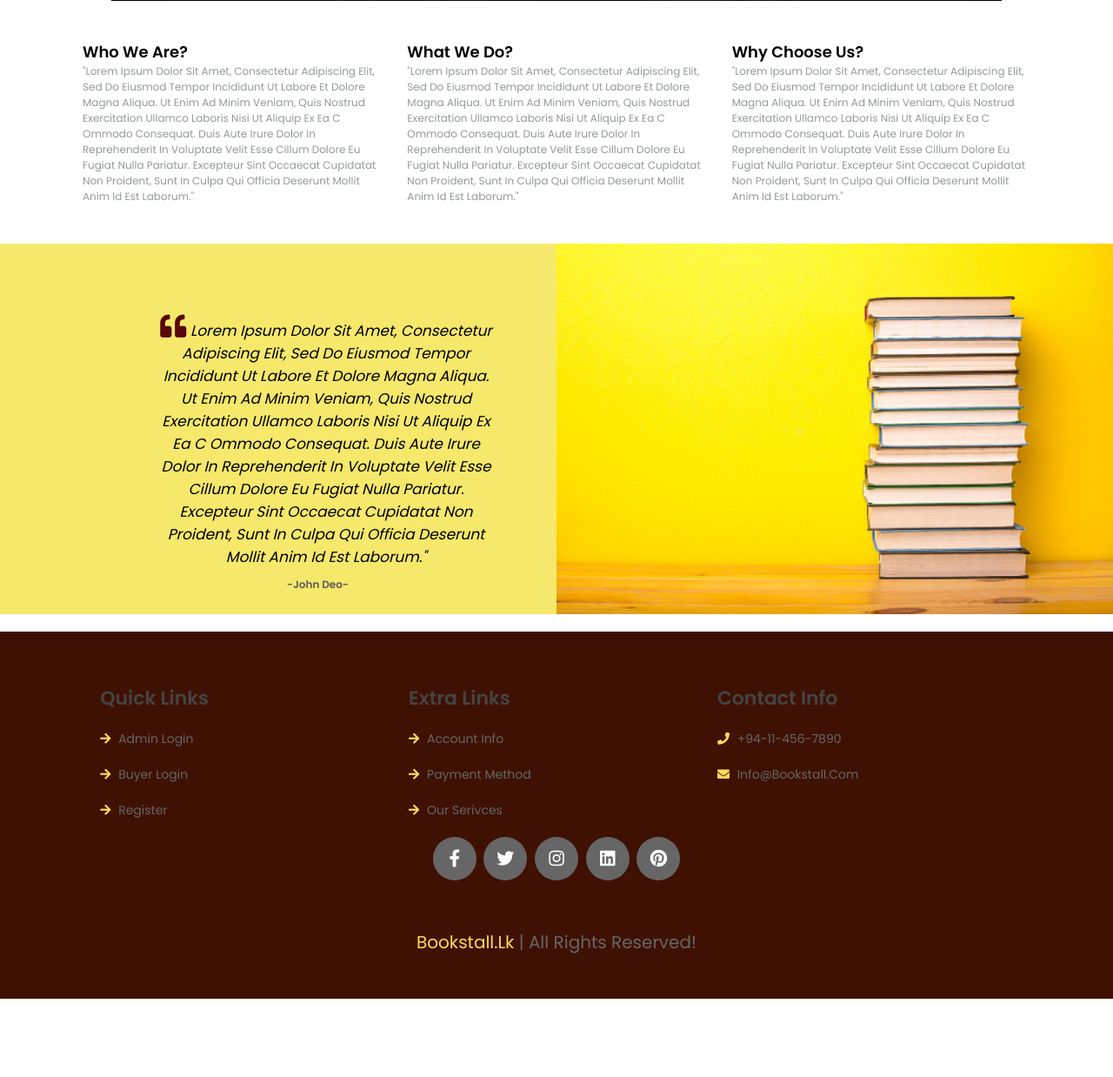
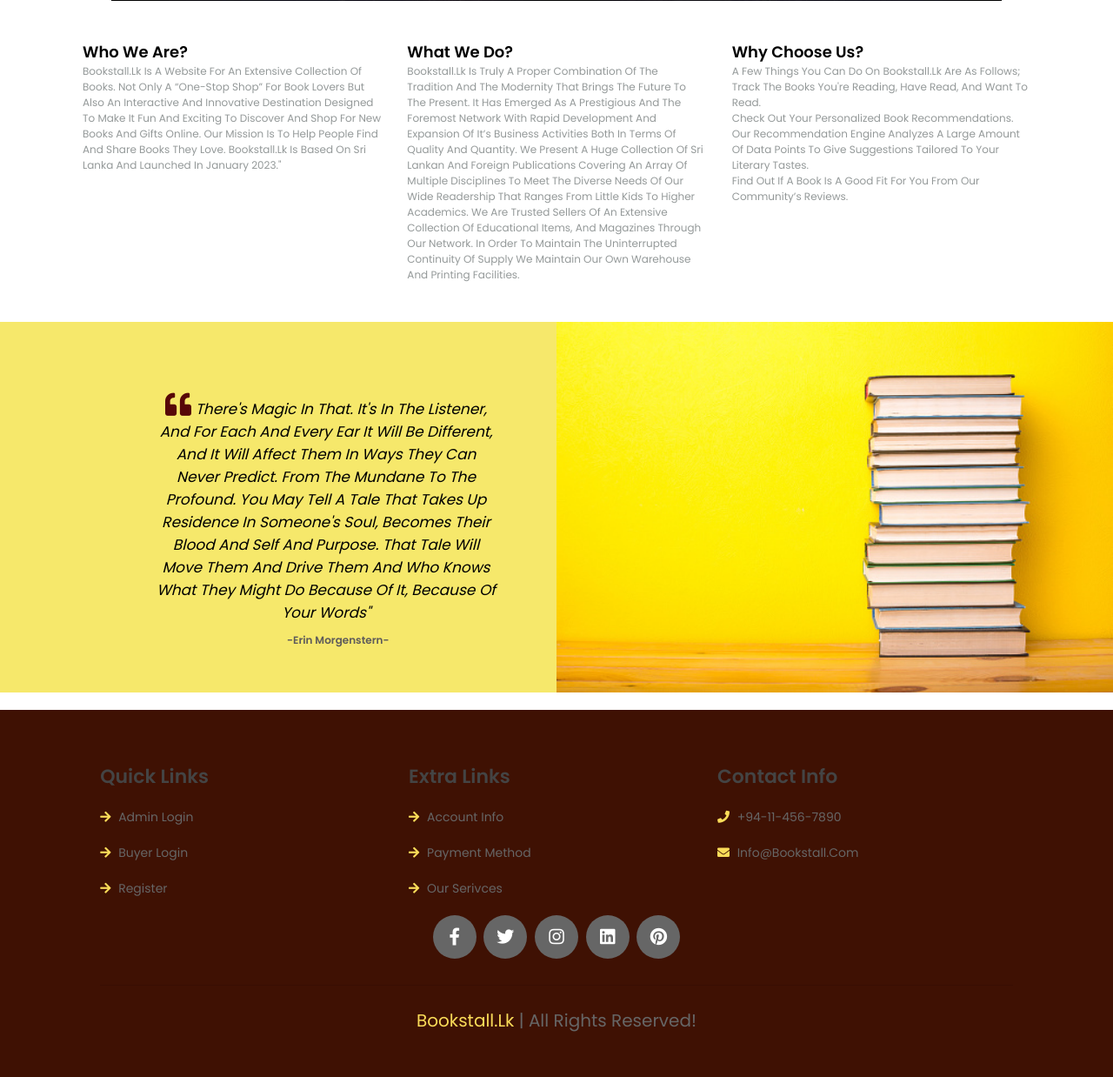
Before and after one commit to chamitheranda/Web-Application-BookStall-, a PHP site: page /about.php in a window 1280 px wide. Shown: the part 793-2031 px from the top of the page at 87% size. Before the commit the page ends 1941 px from the top, so only its background shows below. Run offline with PHP 8.4, Linux system fonts and the light colour scheme.

Commit message:
Update about.php

```diff
--- a/BookStall-f/about.php
+++ b/BookStall-f/about.php
@@ -34,36 +34,32 @@
         <div class="col-1">
             <h2>Who We Are?</h2>
         <p>
-        "Lorem ipsum dolor sit amet, consectetur adipiscing elit,
-        sed do eiusmod tempor incididunt ut labore et dolore magna aliqua. Ut enim
-         ad minim veniam, quis nostrud exercitation ullamco laboris nisi ut aliquip ex ea c
-         ommodo consequat. Duis aute irure dolor in reprehenderit in voluptate velit esse cillum
-         dolore eu fugiat nulla pariatur. Excepteur sint occaecat cupidatat non proident, sunt in culpa qui
-         officia deserunt mollit anim id est laborum."
+        Bookstall.lk is a website for an extensive collection of books.
+        Not only a “one-stop shop” for book lovers but also an interactive and innovative destination
+        designed to make it fun and exciting to discover and shop for new books and gifts online.
+        Our mission is to help people find and share books they love.
+        Bookstall.lk is based on Sri Lanka and launched in January 2023."
 
         </p>
         </div>
         <div class="col-1">
         <h2>What We Do?</h2>
         <p>
-        "Lorem ipsum dolor sit amet, consectetur adipiscing elit,
-        sed do eiusmod tempor incididunt ut labore et dolore magna aliqua. Ut enim
-         ad minim veniam, quis nostrud exercitation ullamco laboris nisi ut aliquip ex ea c
-         ommodo consequat. Duis aute irure dolor in reprehenderit in voluptate velit esse cillum
-         dolore eu fugiat nulla pariatur. Excepteur sint occaecat cupidatat non proident, sunt in culpa qui
-         officia deserunt mollit anim id est laborum."
+        Bookstall.lk is truly a proper combination of the tradition and the modernity that brings the future to the present.
+        It has emerged as a prestigious and the foremost network with rapid development and expansion of it’s business activities both in terms of quality and quantity.
+        We present a huge collection of Sri Lankan and foreign publications covering an array of multiple disciplines to meet the diverse needs of our wide readership that ranges from little kids to higher academics.
+        we are trusted sellers of an extensive collection of educational items, and magazines through our network.
+        In order to maintain the uninterrupted continuity of supply we maintain our own warehouse and printing facilities.
 
         </p>
         </div>
         <div class="col-1">
         <h2>Why Choose Us?</h2>
         <p>
-        "Lorem ipsum dolor sit amet, consectetur adipiscing elit,
-        sed do eiusmod tempor incididunt ut labore et dolore magna aliqua. Ut enim
-         ad minim veniam, quis nostrud exercitation ullamco laboris nisi ut aliquip ex ea c
-         ommodo consequat. Duis aute irure dolor in reprehenderit in voluptate velit esse cillum
-         dolore eu fugiat nulla pariatur. Excepteur sint occaecat cupidatat non proident, sunt in culpa qui
-         officia deserunt mollit anim id est laborum."
+        A Few Things You Can Do On Bookstall.lk are as follows;<br>
+        Track the books you're reading, have read, and want to read.<br>
+        Check out your personalized book recommendations. Our recommendation engine analyzes a large amount of data points to give suggestions tailored to your literary tastes.<br>
+        Find out if a book is a good fit for you from our community’s reviews.
 
         </p>
         </div>
@@ -74,15 +70,13 @@
 
         <p>
         <i class="fas fa-quote-left"></i>
-        Lorem ipsum dolor sit amet, consectetur adipiscing elit,
-        sed do eiusmod tempor incididunt ut labore et dolore magna aliqua. Ut enim
-         ad minim veniam, quis nostrud exercitation ullamco laboris nisi ut aliquip ex ea c
-         ommodo consequat. Duis aute irure dolor in reprehenderit in voluptate velit esse cillum
-         dolore eu fugiat nulla pariatur. Excepteur sint occaecat cupidatat non proident, sunt in culpa qui
-         officia deserunt mollit anim id est laborum."
+        There's magic in that.
+        It's in the listener, and for each and every ear it will be different, and it will affect them in ways they can never predict. From the mundane to the profound.
+        You may tell a tale that takes up residence in someone's soul, becomes their blood and self and purpose.
+        That tale will move them and drive them and who knows what they might do because of it, because of your words"
 
         </p>
-        <span>-John Deo-</span>
+        <span>-Erin Morgenstern-</span>
         </div>
         <div id="image" class="sec-1">
         <img src="image/img-1.jpg" alt="">
```
